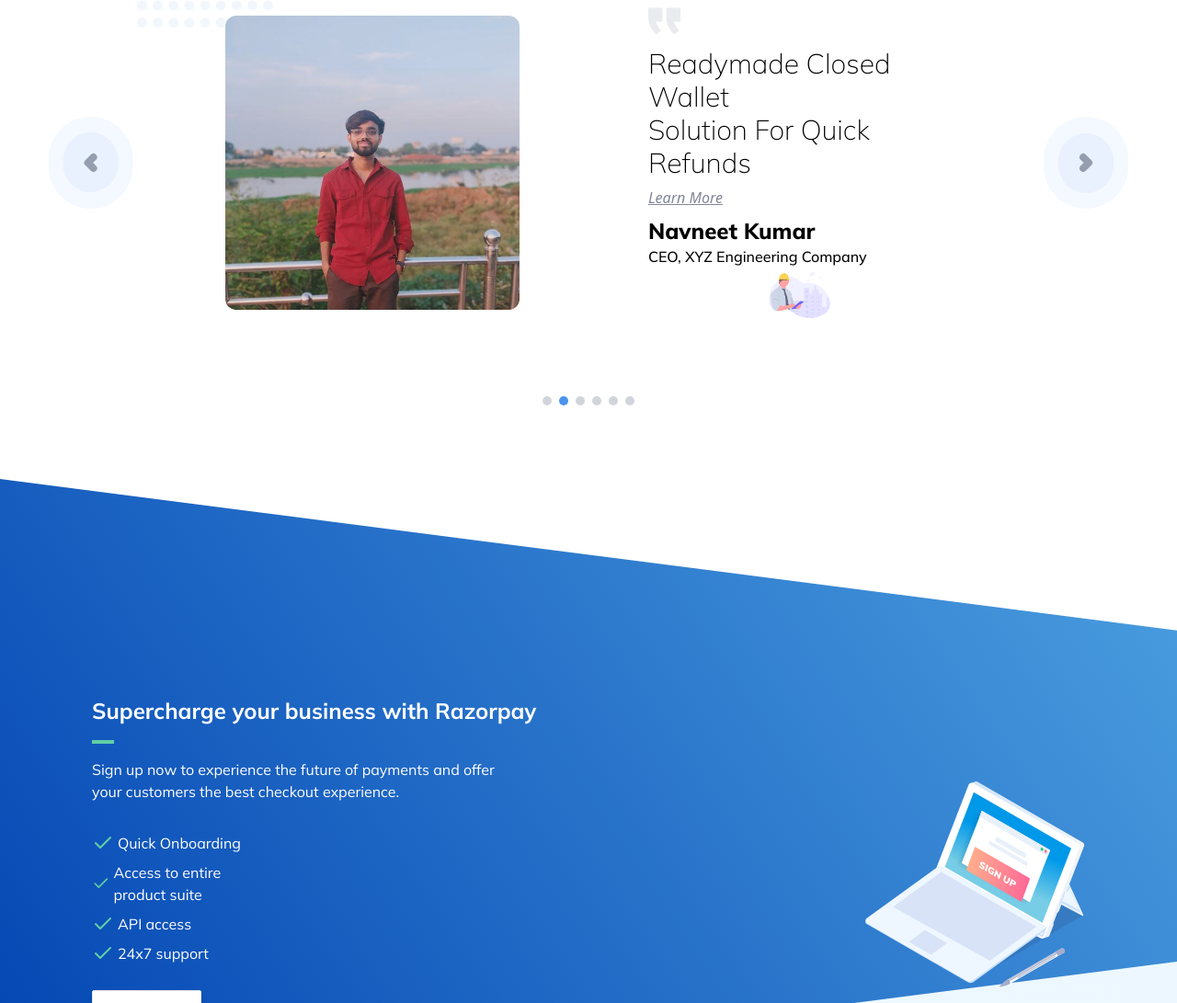
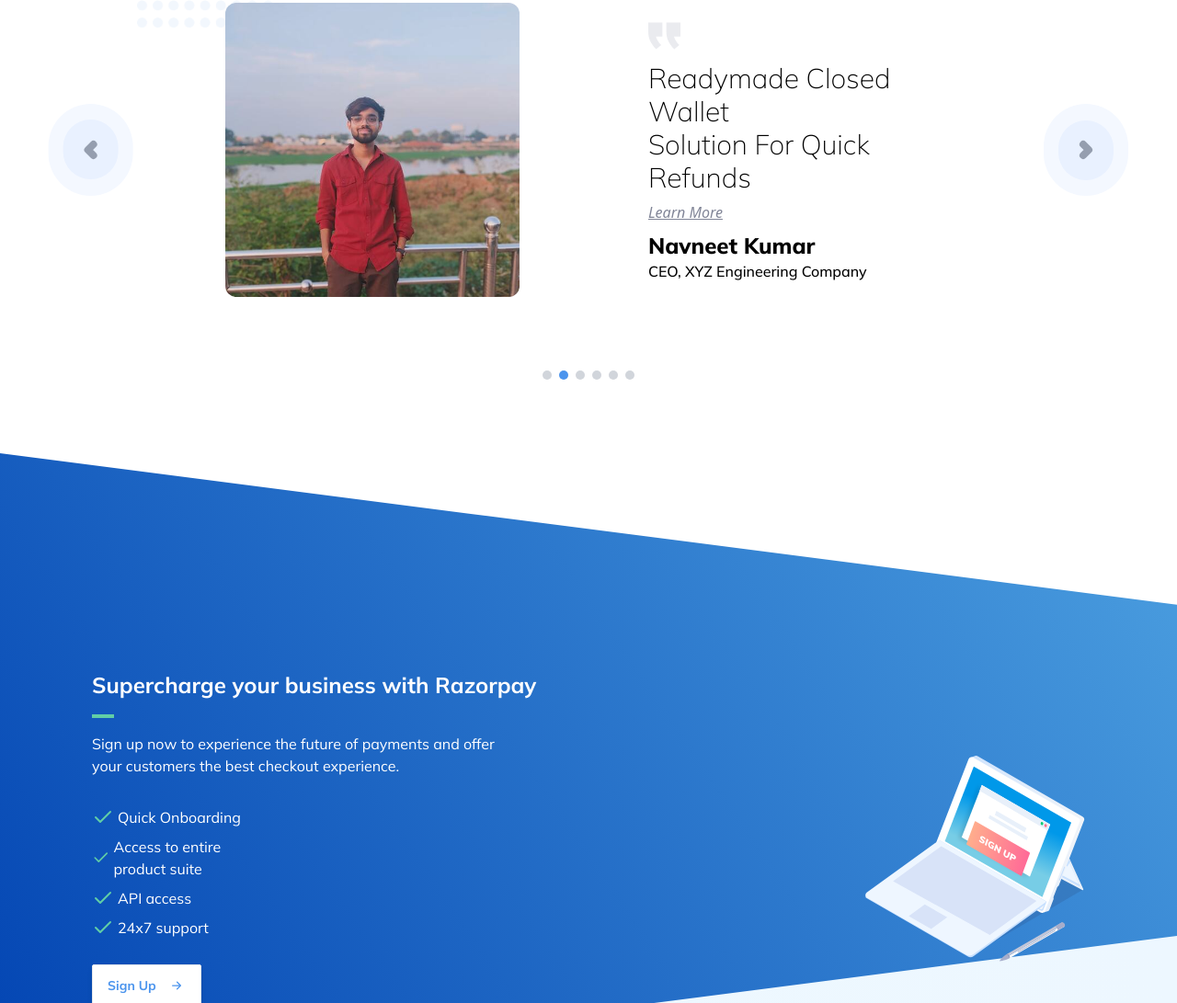
Before and after one commit to navneet1914/Razorpay-Clone, a website built with Vite: page index.html in a window 1280 px wide. Shown: the part 6298-7389 px from the top of the page at 92% size. Built offline with nearby package versions, Linux system fonts and the light colour scheme.

Commit message:
Update index.html

```diff
--- a/index.html
+++ b/index.html
@@ -1231,7 +1231,7 @@
             <a href="#" class="italic underline text-grayText mt-2 order-6 md:order-3 lg:order-3">Learn More</a>
             <h3 class="font-mullish font-extrabold text-2xl mt-2 order-1 md:order-4 lg:order-4 text-center md:text-left lg:text-left">Navneet Kumar</h3>
             <p class="font-mullish font-medium order-2 md:order-5 lg:order-5 text-center md:text-left lg:text-left">CEO, XYZ Engineering Company</p>
-            <img src="./images/fake-company-logo.png " loading="lazy" alt="" class="w-[80px] h-[60px] order-3 md:order-6 lg:order-6 self-center">
+
           </div>
 
           <!-- Right Button -->
```
